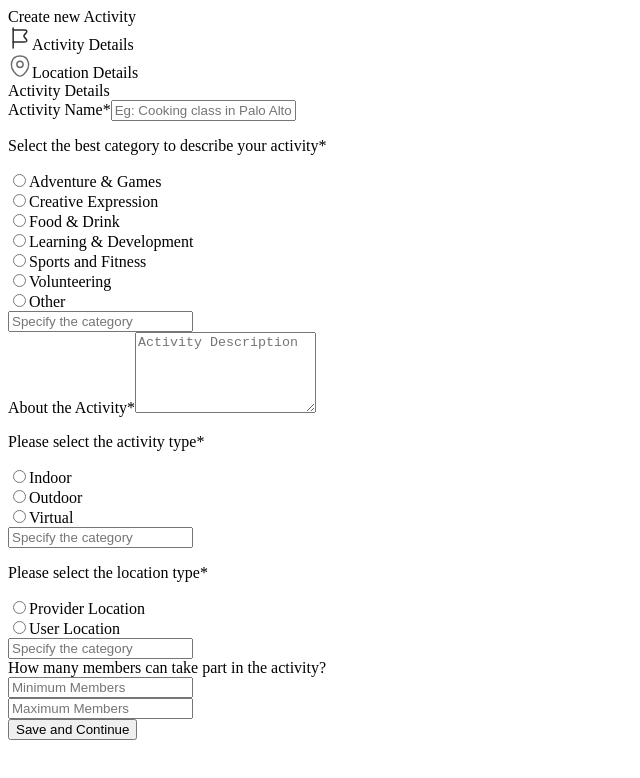
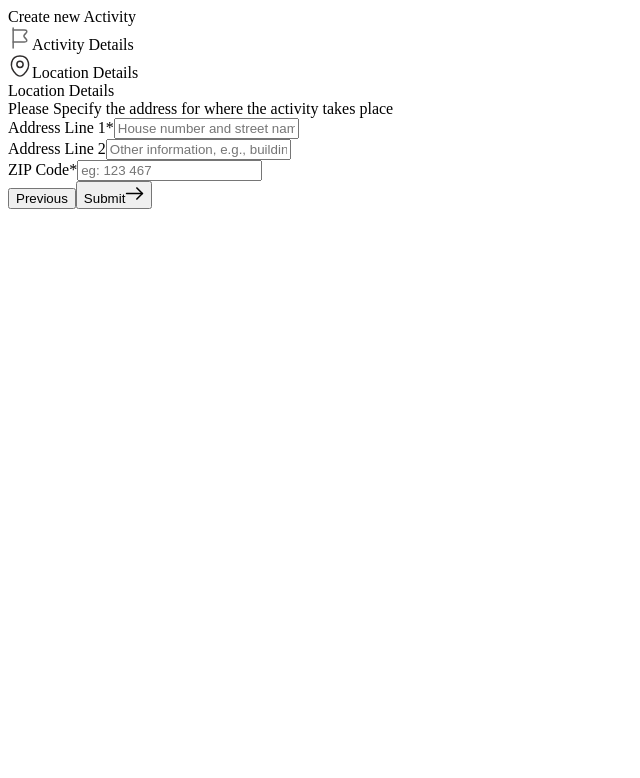
Before and after one commit to htomar6397/Mammothzy-The-NextJS-App, a Next.js app: page /Main in a window 1280 px wide. Shown: the top 778 px of the page, without its empty margins (0-640 px from the left). Built offline with nearby package versions, Linux system fonts and the light colour scheme.

Commit message:
LocationPage Done

```diff
--- a/src/components/ui/InputField.tsx
+++ b/src/components/ui/InputField.tsx
@@ -7,6 +7,9 @@ type InputFieldProps = {
   onChange: (value: string) => void;
   error?: string;
   required?: boolean;
+  type?: string; // default is "text" for input fields, can be "email" or "number" for different input types.  // Add more types as needed.  // For example, to add a password field, add type="password" to the InputField component.  // For example, to add a date picker, add type="date" to the InputField component.  // For example, to add a file upload field, add type="file" to the
+  pattern?: string; // Add more patterns as needed.  // For example, to add a password field, add pattern="^(?=.*[a-z])(?=.*[A-Z])(?=.*\d)(?=.*[@$!%*?&])[A-Za-z\d@$!%*?&]{8,}$" to the InputField component.  // For example, to add a date picker
+  maxLength?: number; // Add more maxLength as needed.  // For example, to add a password field, add maxLength={20} to the InputField component.  // For example, to add a date picker, add maxLength={10} to the InputField component.  // For example, to add a file upload field, add maxLength={100} to the InputField component.  // For example, to add a phone number field, add maxLength={15
 };
 
 const InputField: React.FC<InputFieldProps> = ({
@@ -16,21 +19,38 @@ const InputField: React.FC<InputFieldProps> = ({
   onChange,
   error,
   required = false,
-}) => (
+  type = "text",
+  pattern = undefined, // Add more patterns as needed.  // For example, to add a password field, add pattern="^(?=.*[a-z])(?=.*[A-Z])(?=.*\d)(?=.*[@$!%*?&])[A-Za-z\d@$!%*?&]{8,}$" to the InputField component.  // For example, to add a date picker
+  maxLength = undefined, // Add more maxLength as needed.  // For example, to add a password field, add maxLength={20} to the InputField component.  // For example, to add a date picker, add maxLength={10} to the InputField component.  // For example, to add a file upload field, add maxLength={100} to the InputField component.  // For example, to add a phone number field, add maxLength={15
+
+}) => {
+   const handleInputChange = (e: React.ChangeEvent<HTMLInputElement>) => {
+     let inputValue = e.target.value;
+
+     // Handle max length for number type manually
+     if (type === "number" && maxLength && inputValue.length > maxLength) {
+       inputValue = inputValue.slice(0, maxLength);
+     }
+
+     onChange(inputValue);
+   };
+  return (
     <div className="space-y-1 flex flex-col gap-[0.35rem] ">
       <label className=" font-medium text-[12px] leading-[20px]    ">
         {label}
         {required && <span className="text-red-500 ml-1">*</span>}
       </label>
       <input
-      type="text"
+        type={type}
+        pattern={pattern}
+        maxLength={maxLength}
         placeholder={placeholder}
         value={value}
-      onChange={(e) => onChange(e.target.value)}
+        onChange={handleInputChange}
         className=" w-full border-[1px] rounded-full  border-gray-200 px-[0.96rem] h-10 text-[12px] leading-[20px] shadow-sm focus:border-blue-500 focus:ring-blue-500 placeholder:text-gray-500"
       />
       {error && <p className="text-red-500 text-sm">{error}</p>}
     </div>
   );
-
+}
 export default InputField;
--- a/src/components/ui/RadioGroup.tsx
+++ b/src/components/ui/RadioGroup.tsx
@@ -1,4 +1,5 @@
-import React, { useState } from "react";
+"use client"
+import React, { useEffect, useState } from "react";
 import Check from "/public/logos/check.svg";
 
 type RadioOption = {
@@ -29,6 +30,14 @@ const RadioGroup: React.FC<RadioGroupProps> = ({
 }) => {
 
   const [lab, setLab] = useState<string>("");
+
+  useEffect(() => {
+    // Keep lab state in sync with selectedValue
+    const selectedOption = options.find(
+      (option) => option.value === selectedValue
+    );
+    setLab(selectedOption?.label || "");
+  }, [selectedValue, options]);
 
   // Merge "Other" dynamically if needed
   const dynamicOptions = other
--- a/src/pages/ActivityForm.tsx
+++ b/src/pages/ActivityForm.tsx
@@ -1,4 +1,5 @@
-import React, { Dispatch } from "react";
+"use client"
+import React, { Dispatch, useEffect } from "react";
 import { useForm, Controller } from "react-hook-form";
 import { zodResolver } from "@hookform/resolvers/zod";
 import * as z from "zod";
@@ -24,12 +25,49 @@ const ActivityForm: React.FC<ActivityFormProps> = ({setStep}) => {
     handleSubmit,
     control,
     formState: { errors },
+    reset,
+    getValues
   } = useForm<ActivityFormValues>({
     resolver: zodResolver(activitySchema),
   });
+  // Load initial data from localStorage
+  useEffect(() => {
+    const savedData = sessionStorage.getItem("activityData");
+    if (savedData) {
+      reset(JSON.parse(savedData));
+    }
+  }, [reset]);
+
+    useEffect(() => {
+      const savedData = sessionStorage.getItem("activityData");
+      if (savedData) {
+        reset(JSON.parse(savedData));
+      }
+
+      const handleBeforeUnload = (event: BeforeUnloadEvent) => {
+        const formData = getValues();
+        const hasData = Object.values(formData).some(
+          (value) => typeof value === "string" && value.trim() !== ""
+        );
+        if (hasData) {
+          event.preventDefault();
+          event.returnValue =
+            "You have unsaved changes. Are you sure you want to leave?";
+        }
+      };
+
+      window.addEventListener("beforeunload", handleBeforeUnload);
+
+      return () => {
+        window.removeEventListener("beforeunload", handleBeforeUnload);
+      };
+    }, [reset, getValues]);
 
   const onSubmit = (data: ActivityFormValues) => {
     console.log("Form Data:", data);
+    // Save activity data to the database
+    sessionStorage.setItem("activityData", JSON.stringify(data));
+
     setStep(0);
   };
 
@@ -186,7 +224,6 @@ const ActivityForm: React.FC<ActivityFormProps> = ({setStep}) => {
         </div>
 
         <button
-
           type="submit"
           className="w-[10.5rem] mt-4 bg-black font-[550] text-sm text-white py-[0.66rem] text-center rounded-full hover:bg-gray-800"
         >
--- a/src/pages/LocationForm.tsx
+++ b/src/pages/LocationForm.tsx
@@ -1,5 +1,147 @@
-export default function LocationForm () {
+
+import React, { Dispatch, useEffect } from "react";
+import { useForm, Controller } from "react-hook-form";
+import { zodResolver } from "@hookform/resolvers/zod";
+import * as z from "zod";
+import Arrowsvg from "/public/logos/arrow.svg"
+import InputField from "@/components/ui/InputField";
+import {
+  locationSchema,
+
+} from "@/utils/location.validator";
+
+interface LocationFormProps {
+  setStep: Dispatch<React.SetStateAction<number>>;
+}
+
+type LocationFormValues = z.infer<typeof locationSchema>;
+
+const LocationForm: React.FC<LocationFormProps> = ({ setStep }) => {
+  const {
+    handleSubmit,
+    control,
+    formState: { errors },
+    reset,
+    getValues
+  } = useForm<LocationFormValues>({
+    resolver: zodResolver(locationSchema),
+  });
+
+   // Load initial data from localStorage
+    useEffect(() => {
+      const savedData = sessionStorage.getItem("locationData");
+      if (savedData) {
+        reset(JSON.parse(savedData));
+      }
+
+      // Add a warning on page reload or close
+      const handleBeforeUnload = (event: BeforeUnloadEvent) => {
+        event.preventDefault();
+        event.preventDefault();
+        // event.returnValue = "";
+        alert("Are you sure you want to leave? Unsaved changes will be lost.");
+      };
+
+      window.addEventListener("beforeunload", handleBeforeUnload);
+
+      // Cleanup the event listener
+      return () => {
+        window.removeEventListener("beforeunload", handleBeforeUnload);
+      };
+
+    }, [reset]);
+  const onSubmit = (data: LocationFormValues) => {
+    console.log("Form Data:", data);
+    setStep(0);
+  };
+  const handlePrevious = () => {
+    const formData = getValues(); // Get current form values
+    sessionStorage.setItem("locationData", JSON.stringify(formData)); // Save to localStorage
+    setStep(1);
+  };
+
   return (
-    <div>LocationForm</div>
-  )
-}
+    <>
+      <div className="font-[620] text-[18px] leading-[24px]  ">
+        Location Details
+      </div>
+      <div className="  font-normal text-sm text-gray-500 mb-5">
+        Please Specify the address for where the activity takes place
+      </div>
+
+      <form onSubmit={handleSubmit(onSubmit)} className="flex flex-col gap-3 ">
+        {/* Adreess 1 Field */}
+        <Controller
+          name="ad1"
+          control={control}
+          render={({ field }) => (
+            <InputField
+              label="Address Line 1"
+              placeholder="House number and street name"
+              value={field.value}
+              onChange={field.onChange}
+              error={errors.ad1?.message}
+              required
+            />
+          )}
+        />
+
+        {/* Adreess 2 Field */}
+        <Controller
+          name="ad2"
+          control={control}
+          render={({ field }) => (
+            <InputField
+              label="Address Line 2"
+              placeholder="Other information, e.g., building name, landmarks ,etc."
+              value={field.value || ""}
+              onChange={field.onChange}
+              error={errors.ad2?.message}
+            />
+          )}
+        />
+
+        {/* Zipcode Field */}
+        <Controller
+          name="zip"
+          control={control}
+          render={({ field }) => (
+            <InputField
+              label="ZIP Code"
+              placeholder="eg: 123 467"
+              value={field.value}
+              onChange={field.onChange}
+              error={errors.zip?.message}
+              required
+              type="number"
+              maxLength={6} // Limit length for typical ZIP codes (like 5 or 6)
+              pattern="\d{5,6}" // Accept only digits
+            />
+          )}
+        />
+
+        <div>
+          <button
+            onClick={handlePrevious}
+            className="px-5 mt-4 bg-gray-100  font-medium text-gray-700 text-sm  py-[0.66rem] text-center rounded-full hover:bg-gray-200 border-gray-200 border-2 transition-all duration-300 delay-200 mr-3"
+          >
+            Previous
+          </button>
+          <button
+            type="submit"
+            className="px-5 relative hover:pr-12 overflow-hidden bg-black font-[550] border-black border-2 text-sm text-white py-[0.66rem] rounded-full hover:bg-gray-800 group transition-all duration-300 delay-200"
+          >
+            <span className="inline-block">Submit</span>
+
+            {/* Arrow with opacity and translation effects */}
+            <span className="absolute top-1/2 -translate-y-1/2 left-20 opacity-0  group-hover:opacity-100 transition-all duration-300 delay-200">
+              <Arrowsvg height={19} width={19} />
+            </span>
+          </button>
+        </div>
+      </form>
+    </>
+  );
+};
+
+export default LocationForm;
--- a/src/pages/Main.tsx
+++ b/src/pages/Main.tsx
@@ -5,12 +5,12 @@ import ActivityForm from "./ActivityForm";
 import LocationForm from "./LocationForm";
 
 export default function Main (){
-    const [step, setStep] = useState(1)
+    const [step, setStep] = useState(0)
     return (
       <div className="px-[7rem] my-6">
         <div className="font-bold  text-[24px] leading-[130%] items-center text-[#12151C] py-2  ">
           Create new Activity
-        </div>
+           </div>
         <main className="flex gap-2   flex-grow pt-6 pb-2">
           <Sidebar step={step}  />
           <div className="min-w-[52.7%] px-[1.38rem] pt-[0.1rem]">
@@ -20,7 +20,7 @@ export default function Main (){
               <ActivityForm setStep={setStep}/>
             ):
             (
-              <LocationForm/>
+              <LocationForm setStep={setStep}/>
             )
             }
 
--- a/src/styles/globals.css
+++ b/src/styles/globals.css
@@ -43,3 +43,15 @@ body {
 html::-webkit-scrollbar {
   display: none;
 } */
+
+/* Chrome, Safari, Edge, Opera */
+input[type='number']::-webkit-outer-spin-button,
+input[type='number']::-webkit-inner-spin-button {
+  -webkit-appearance: none;
+  margin: 0;
+}
+
+/* Firefox */
+input[type='number'] {
+  -moz-appearance: textfield;
+}
--- /dev/null
+++ b/src/utils/location.validator.ts
@@ -0,0 +1,10 @@
+import { z } from "zod";
+
+export const locationSchema = z
+  .object({
+    ad1: z.string({ required_error: "Required" }).min(1),
+    ad2: z.string({ required_error: "Category is required" }).optional(),
+    zip: z.string({ required_error: "Zipcode is required" }).min(5).max(6),
+    city: z.string({ required_error: "City is required" }).min(1)
+
+  })
```
Also changed, not shown: public/logos/arrow.svg (added). Lines whose indentation alone changed are shown as unchanged.
